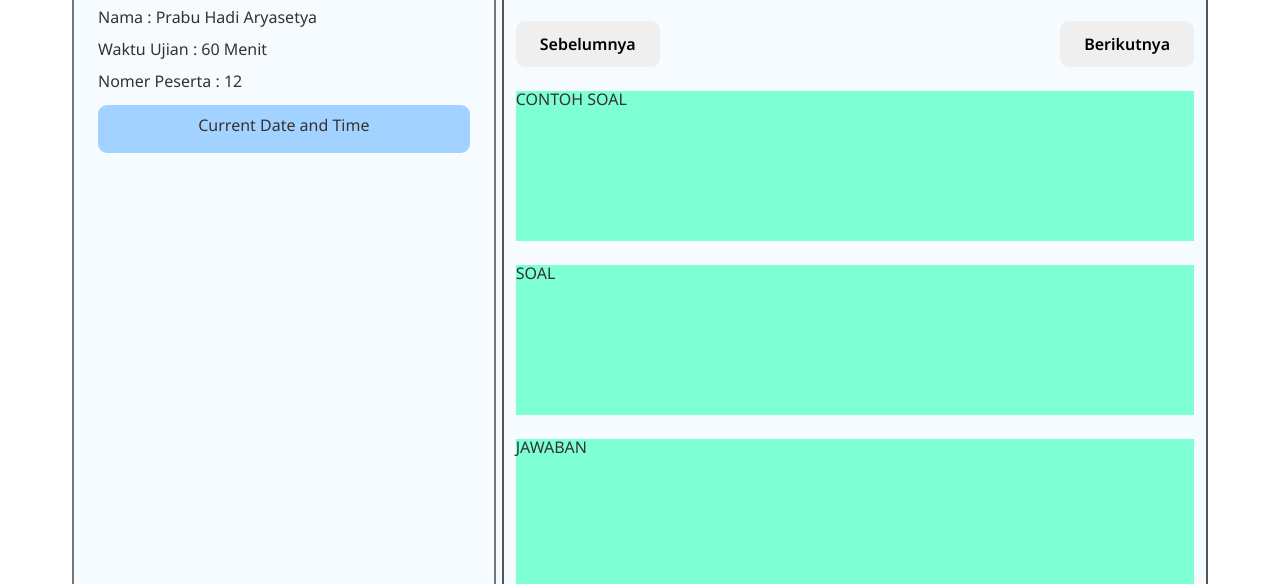
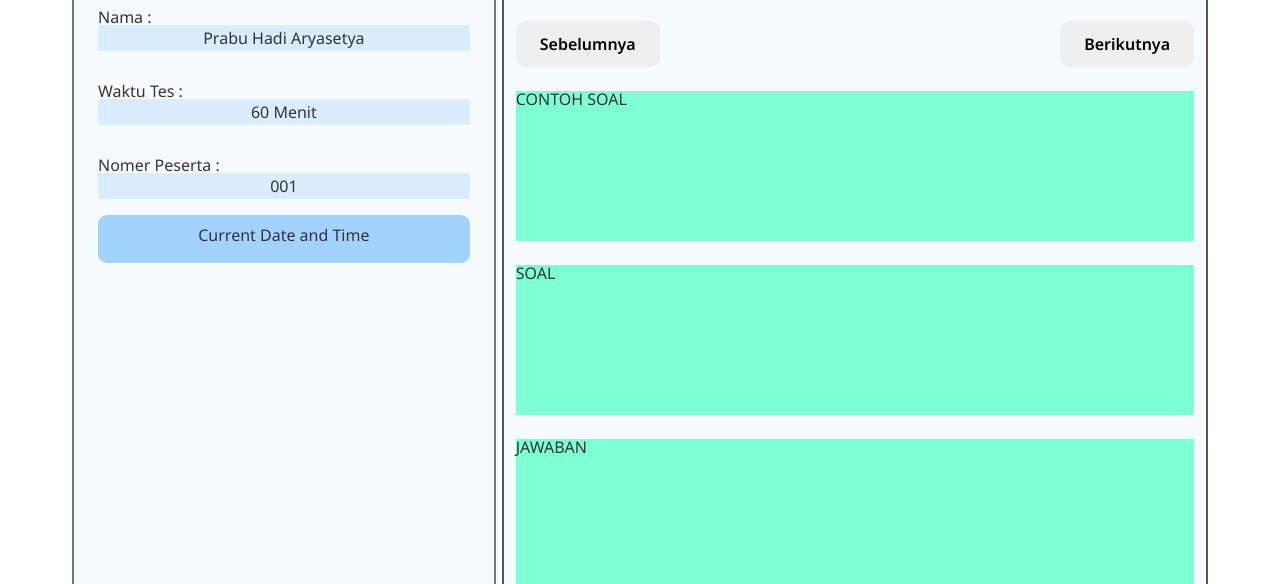
Before and after one commit to prabuhadi/tes-psikotes, a plain HTML site: page exam-project/index.html in a window 1280 px wide. Shown: the part 216-800 px from the top of the page. Drawn offline with Linux system fonts and the light colour scheme.

Commit message:
Adding label on user information

```diff
--- a/exam-project/index.html
+++ b/exam-project/index.html
@@ -39,10 +39,27 @@
           <div class="information">
             <div class="informations">
               <h2 class="secondary-header title">Test Psikotes CAT</h2>
-              <p class="text-info nama-peserta">Nama : Prabu Hadi Aryasetya</p>
-              <p class="text-info waktu-ujian">Waktu Ujian : 60 Menit</p>
-              <p class="text-info nomer-peserta">Nomer Peserta : 12</p>
-              <p class="text-info date">Current Date and Time</p>
+
+              <div class="user">
+                <div>
+                  <label for="nama">Nama :</label>
+                  <div id="nama" class="user-info">Prabu Hadi Aryasetya</div>
+                </div>
+                <!-- <p class="text-info nama-peserta">Nama : Prabu Hadi Aryasetya</p> -->
+
+                <div>
+                  <label for="waktu">Waktu Tes :</label>
+                  <div id="waktu" class="user-info">60 Menit</div>
+                </div>
+                <!-- <p class="text-info waktu-ujian">Waktu Tes : 60 Menit</p> -->
+
+                <div>
+                  <label for="nomer-peserta">Nomer Peserta :</label>
+                  <div id="nomer-peserta" class="user-info">001</div>
+                </div>
+                <!-- <p class="text-info nomer-peserta">Nomer Peserta : 012</p> -->
+              </div>
+              <div class="text-info date">Current Date and Time</div>
             </div>
           </div>
           <div class="questions">
--- a/exam-project/style.css
+++ b/exam-project/style.css
@@ -99,6 +99,18 @@ body {
   background-color: #f6fbff;
 }
 
+.user {
+  display: flex;
+  flex-direction: column;
+  gap: 32px;
+}
+
+.user-info {
+  padding: 5px 0;
+  text-align: center;
+  background-color: rgba(189, 224, 254, 0.5);
+}
+
 /*/ /////////////////// Question Section ////////////////////*/
 
 .section-question {
```
